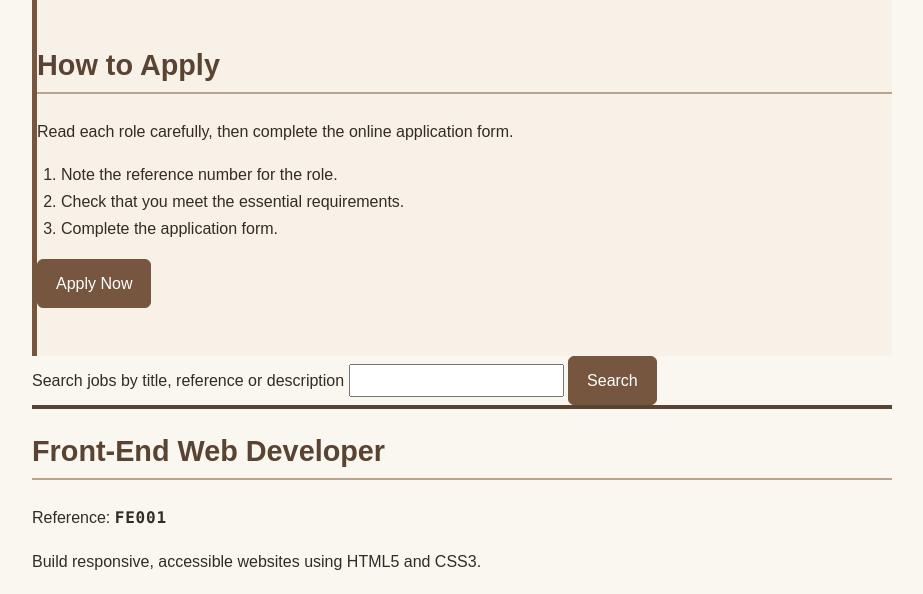
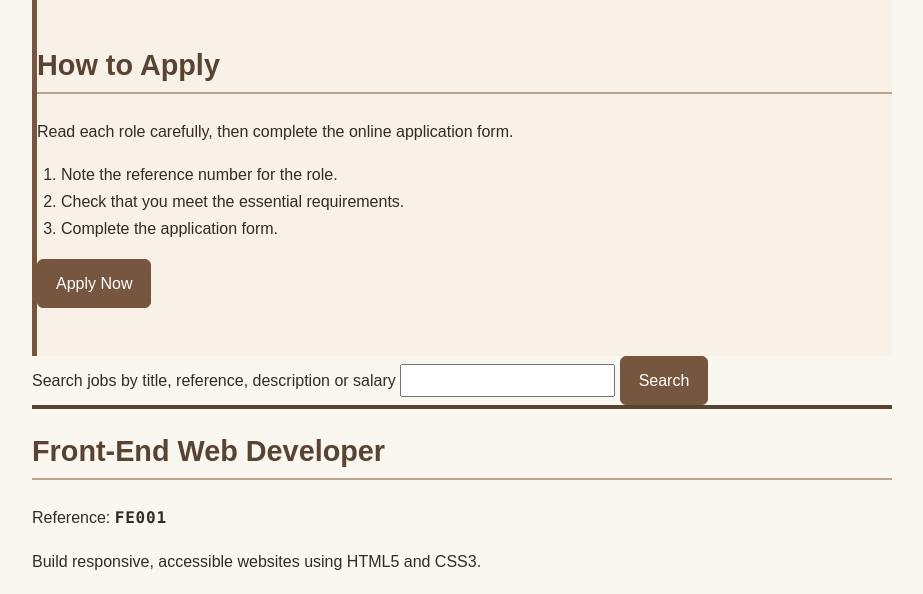
Before and after one commit to thjnhhhh/X-Mi-Village-Studio, a PHP site: page /jobs.php in a window 1280 px wide. Shown: the part 865-1459 px from the top of the page, without its empty margins (178-1101 px from the left). Run offline with PHP 8.4, Linux system fonts and the light colour scheme; data comes from the database, SQL or seed files in the repository.

Commit message:
Adding salary search requirement and test job page data completeness - VINGROUP 35

```diff
--- a/jobs.php
+++ b/jobs.php
@@ -21,17 +21,17 @@ $search = trim($_GET['search'] ?? '');
 
 if ($search !== '') {
     $stmt = $conn->prepare(
-        'SELECT * FROM jobs
-         WHERE title LIKE ? OR description LIKE ? OR job_reference LIKE ?
-         ORDER BY job_reference'
-    );
-    $term = '%' . $search . '%';
-    $stmt->bind_param('sss', $term, $term, $term);
+    'SELECT * FROM jobs
+     WHERE title LIKE ? OR description LIKE ? OR job_reference LIKE ? OR salary LIKE ?
+     ORDER BY job_reference'
+);
+$term = '%' . $search . '%';
+$stmt->bind_param('ssss', $term, $term, $term, $term);
     $stmt->execute();
     $jobs = $stmt->get_result()->fetch_all(MYSQLI_ASSOC);
 } else {
     $result = $conn->query('SELECT * FROM jobs ORDER BY job_reference');
-    $jobs = $result->fetch_all(MYSQLI_ASSOC);
+        $jobs = $result->fetch_all(MYSQLI_ASSOC);
 }
 ?>
 <!DOCTYPE html>
@@ -81,7 +81,7 @@ if ($search !== '') {
         </aside>
 
         <form method="get" action="jobs.php" class="job-search">
-            <label for="search">Search jobs by title, reference or description</label>
+            <label for="search">Search jobs by title, reference, description or salary</label>
             <input type="text" id="search" name="search" value="<?= htmlspecialchars($search) ?>">
             <button type="submit">Search</button>
         </form>
```
